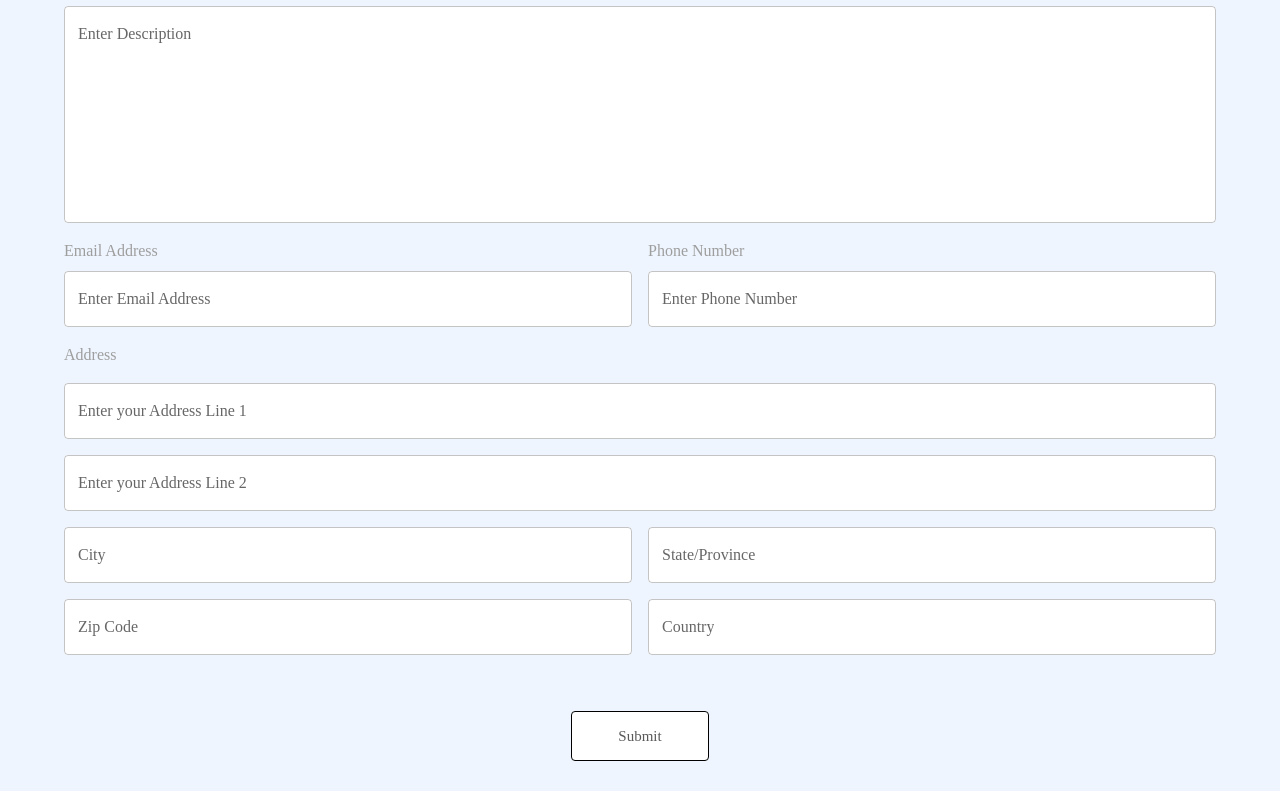
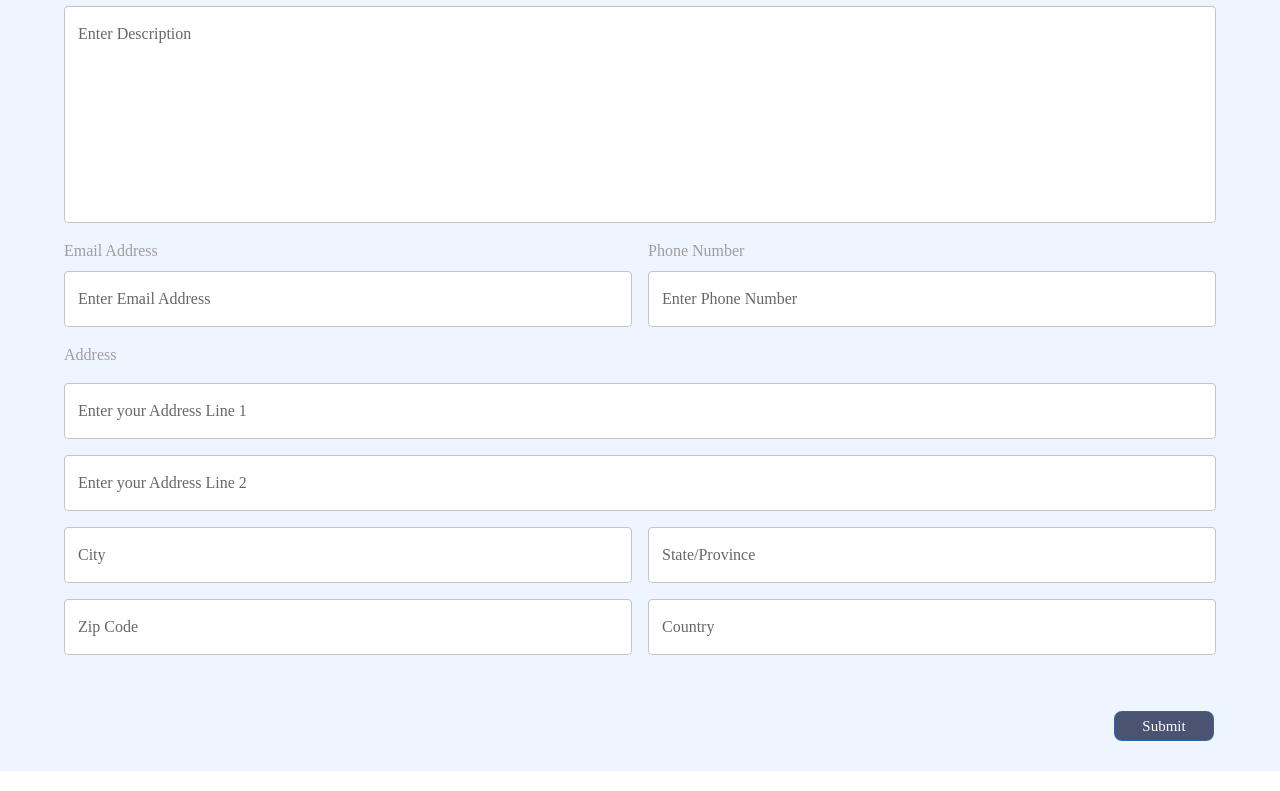
Before and after one commit to Software-Lifecycle-Consultants/slc-open-hms, a Next.js app: page /admin/edit-contacts in a window 1280 px wide. Shown: the part 303-1094 px from the top of the page. Built offline with nearby package versions, Linux system fonts and the light colour scheme.

Commit message:
All issues are fixed

```diff
--- a/app/admin/edit-contacts/page.tsx
+++ b/app/admin/edit-contacts/page.tsx
@@ -159,10 +159,27 @@ const editContact = () =>{
             </Grid>
               {/* Submit Section */}
             <Grid item xs={12} marginTop={5} style={{ textAlign: "center" }}>
-              <Button variant="outlined" size="large" type="submit" style={{ backgroundColor: 'white', width:"12%", height:"50px" , borderColor: 'black', borderWidth: 1, color: '#5B5959', textTransform: 'capitalize',}}>
+              <Box ml="1048px">
+              <Button
+                sx={{
+                  textTransform: "none",
+                  justifyContent: "center",
+                  color: "white",
+                  width: "100px",
+                  height: "30px",
+                  borderRadius: "8px",
+                  textAlign: "center",
+                  backgroundColor: "#4A5472",
+                  "&:hover": {
+                    backgroundColor: "#192959",}
+                }}
+              variant="outlined"
+              size="large"
+              type="submit" >
                 {/* Render the title from admineditcontactus Data */}
                 {adminEditContactUs.adminContactSubmitButton}
               </Button>
+              </Box>
             </Grid>
           </Grid>
         </Box>
```
